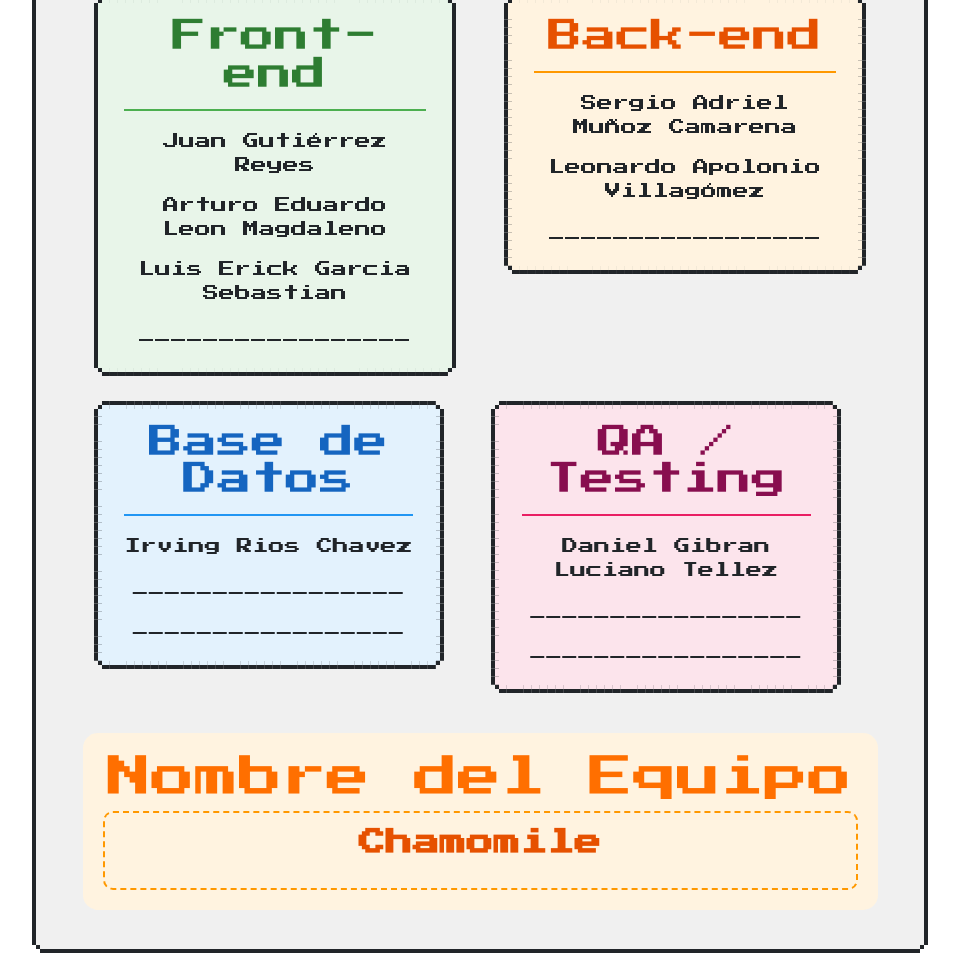
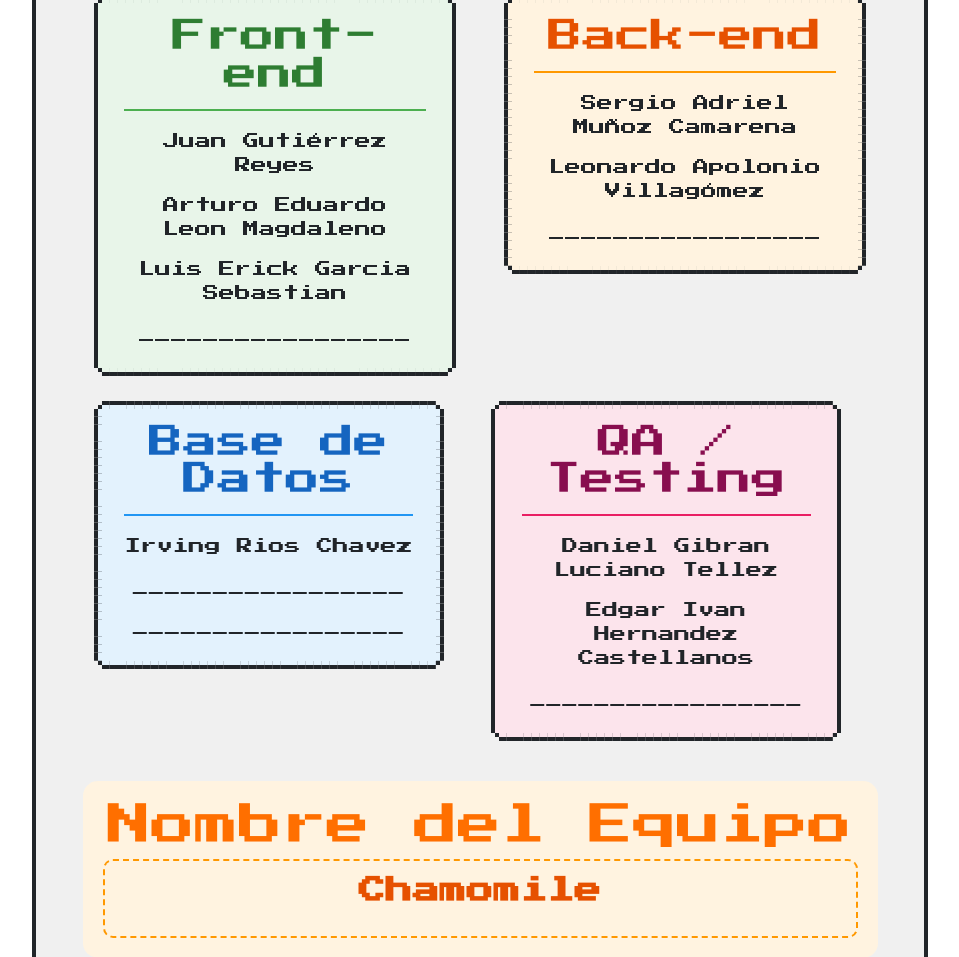
Before and after one commit to SergioAdriel/Hd1_2808_2026-2_EquipoChamomile, a PHP site: page /Controlador/politica_privacidad.php in a window 1280 px wide. Shown: the part 1227-2184 px from the top of the page, without its empty margins (160-1119 px from the left). Run offline with PHP 8.4, Linux system fonts and the light colour scheme; some libraries are stand-ins or nearby versions.

Commit message:
Agregando nombre

```diff
--- a/Proyecto/Controlador/politica_privacidad.php
+++ b/Proyecto/Controlador/politica_privacidad.php
@@ -98,7 +98,7 @@ require __DIR__ . '/../musica.php';
             <div style="border-top: 2px solid #E91E63; margin: 10px 0;"></div>
             <ul style="list-style: none; padding: 0;">
               <li style="padding: 8px 0;">Daniel Gibran Luciano Tellez</li>
-              <li style="padding: 8px 0;">_________________</li>
+              <li style="padding: 8px 0;">Edgar Ivan Hernandez Castellanos</li>
               <li style="padding: 8px 0;">_________________</li>
             </ul>
           </div>
```
